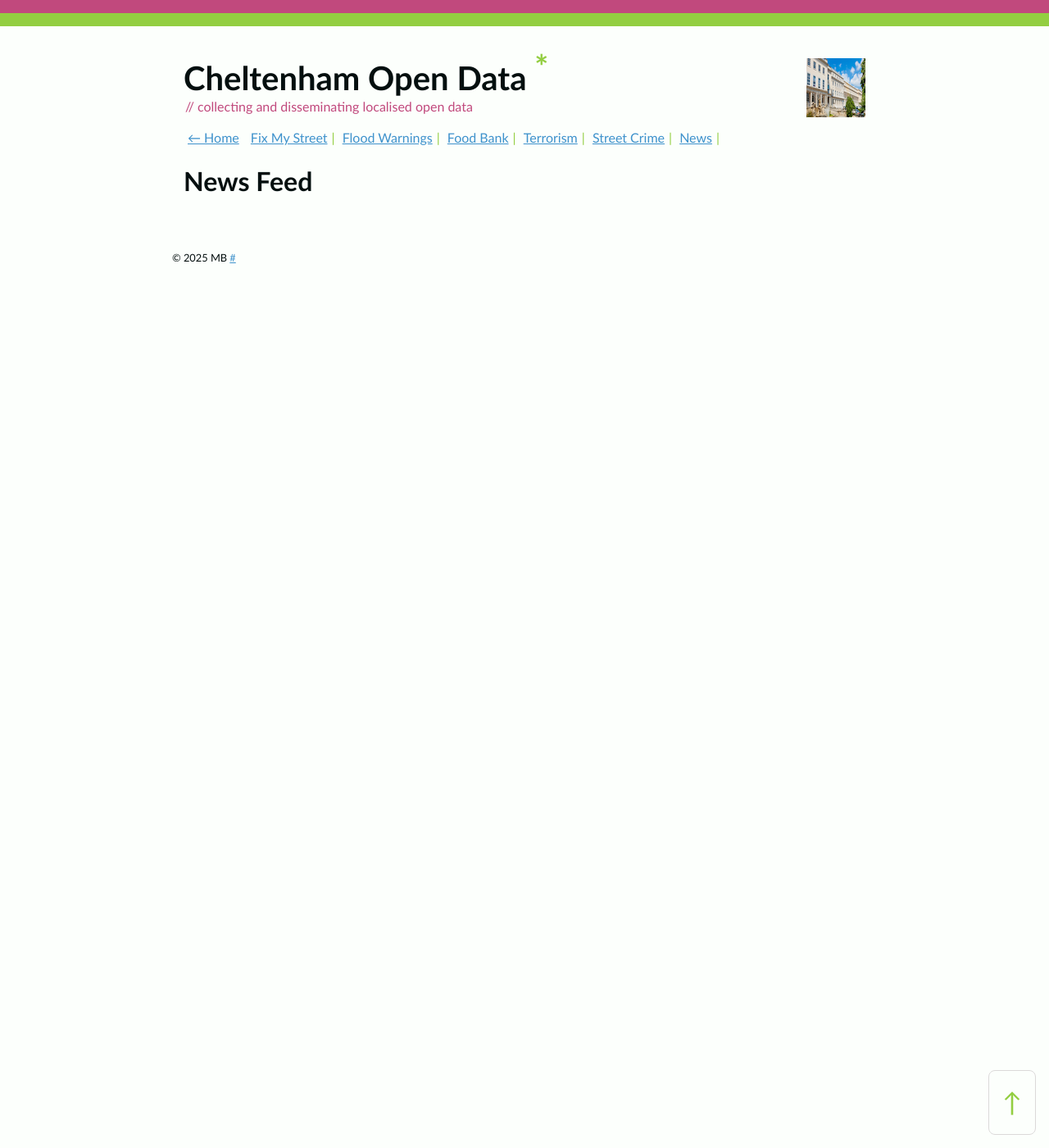
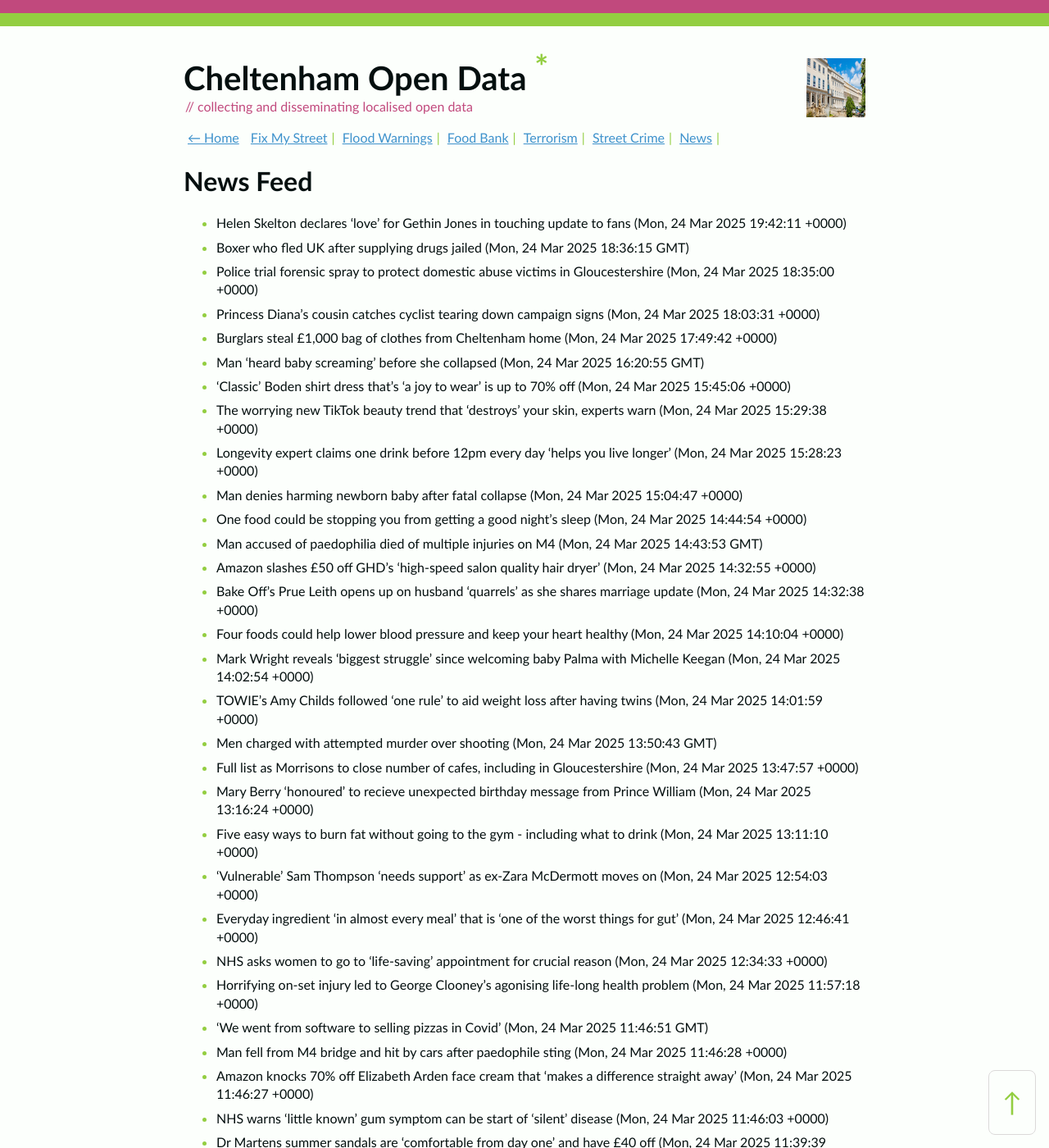
Before and after one commit to mat-0/cheltenham-open-data, a Jekyll site: the page built from _pages/news.md, in a window 1280 px wide and 1400 px high. Shown: the whole window at 82% size. Built offline with Jekyll 4.4.1, drawn with Linux system fonts in a browser that asks for light colours; some of the changed text lies outside the part shown.

Commit message:
news
Signed-off-by: mat-0 <Github@thechels.uk>

```diff
--- a/_pages/news.md
+++ b/_pages/news.md
@@ -1,5 +1,4 @@
 ---
-
 layout: page
 title: News Feed
 seo: local news feed
@@ -8,6 +7,55 @@
 ---
 
 <!-- news_marker starts -->
+- Helen Skelton declares 'love' for Gethin Jones in touching update to fans (Mon, 24 Mar 2025 19:42:11 +0000)
+- Boxer who fled UK after supplying drugs jailed (Mon, 24 Mar 2025 18:36:15 GMT)
+- Police trial forensic spray to protect domestic abuse victims in Gloucestershire (Mon, 24 Mar 2025 18:35:00 +0000)
+- Princess Diana's cousin catches cyclist tearing down campaign signs (Mon, 24 Mar 2025 18:03:31 +0000)
+- Burglars steal £1,000 bag of clothes from Cheltenham home (Mon, 24 Mar 2025 17:49:42 +0000)
+- Man 'heard baby screaming' before she collapsed (Mon, 24 Mar 2025 16:20:55 GMT)
+- 'Classic' Boden shirt dress that's 'a joy to wear' is up to 70% off (Mon, 24 Mar 2025 15:45:06 +0000)
+- The worrying new TikTok beauty trend that 'destroys' your skin, experts warn (Mon, 24 Mar 2025 15:29:38 +0000)
+- Longevity expert claims one drink before 12pm every day 'helps you live longer' (Mon, 24 Mar 2025 15:28:23 +0000)
+- Man denies harming newborn baby after fatal collapse (Mon, 24 Mar 2025 15:04:47 +0000)
+- One food could be stopping you from getting a good night's sleep (Mon, 24 Mar 2025 14:44:54 +0000)
+- Man accused of paedophilia died of multiple injuries on M4 (Mon, 24 Mar 2025 14:43:53 GMT)
+- Amazon slashes £50 off GHD's 'high-speed salon quality hair dryer' (Mon, 24 Mar 2025 14:32:55 +0000)
+- Bake Off's Prue Leith opens up on husband 'quarrels' as she shares marriage update (Mon, 24 Mar 2025 14:32:38 +0000)
+- Four foods could help lower blood pressure and keep your heart healthy (Mon, 24 Mar 2025 14:10:04 +0000)
+- Mark Wright reveals 'biggest struggle' since welcoming baby Palma with Michelle Keegan (Mon, 24 Mar 2025 14:02:54 +0000)
+- TOWIE's Amy Childs followed 'one rule' to aid weight loss after having twins (Mon, 24 Mar 2025 14:01:59 +0000)
+- Men charged with attempted murder over shooting (Mon, 24 Mar 2025 13:50:43 GMT)
+- Full list as Morrisons to close number of cafes, including in Gloucestershire (Mon, 24 Mar 2025 13:47:57 +0000)
+- Mary Berry 'honoured' to recieve unexpected birthday message from Prince William (Mon, 24 Mar 2025 13:16:24 +0000)
+- Five easy ways to burn fat without going to the gym - including what to drink (Mon, 24 Mar 2025 13:11:10 +0000)
+- 'Vulnerable' Sam Thompson 'needs support' as ex-Zara McDermott moves on (Mon, 24 Mar 2025 12:54:03 +0000)
+- Everyday ingredient 'in almost every meal' that is 'one of the worst things for gut' (Mon, 24 Mar 2025 12:46:41 +0000)
+- NHS asks women to go to 'life-saving' appointment for crucial reason (Mon, 24 Mar 2025 12:34:33 +0000)
+- Horrifying on-set injury led to George Clooney's agonising life-long health problem (Mon, 24 Mar 2025 11:57:18 +0000)
+- 'We went from software to selling pizzas in Covid' (Mon, 24 Mar 2025 11:46:51 GMT)
+- Man fell from M4 bridge and hit by cars after paedophile sting (Mon, 24 Mar 2025 11:46:28 +0000)
+- Amazon knocks 70% off Elizabeth Arden face cream that 'makes a difference straight away' (Mon, 24 Mar 2025 11:46:27 +0000)
+- NHS warns 'little known' gum symptom can be start of 'silent' disease (Mon, 24 Mar 2025 11:46:03 +0000)
+- Dr Martens summer sandals are 'comfortable from day one' and have £40 off (Mon, 24 Mar 2025 11:39:39 +0000)
+- Mystery sign swap, M4 bridge demolition and a smelly town (Mon, 24 Mar 2025 11:05:50 GMT)
+- Teachers in divorce 'limbo' take pension legal action (Mon, 24 Mar 2025 06:30:15 GMT)
+- Coach restrictions introduced for tourist village (Mon, 24 Mar 2025 06:27:25 GMT)
+- Litter pickers scheme aims to tackle rubbish (Mon, 24 Mar 2025 06:26:46 GMT)
+- Forest of Dean closer to Unesco 'biosphere' status (Sun, 23 Mar 2025 21:23:32 GMT)
+- Boy, 12, injured in collision with e-bike (Sun, 23 Mar 2025 08:16:43 GMT)
+- Mum-of-three on her long Covid 'rollercoaster' (Sun, 23 Mar 2025 07:16:17 GMT)
+- Future farmers told about the value of horse power (Sat, 22 Mar 2025 10:09:35 GMT)
+- Man missing after getting on train to go home (Sat, 22 Mar 2025 08:28:03 GMT)
+- Gloucestershire in pics: EMF, penguins and rugby (Sat, 22 Mar 2025 07:19:58 GMT)
+- Teen woodworker appears on TV for a second time (Sat, 22 Mar 2025 07:18:09 GMT)
+- Firefighters protest over shift pattern change (Fri, 21 Mar 2025 15:52:06 GMT)
+- Celeb hunting in the Cotswolds (Wed, 12 Feb 2025 09:49:00 GMT)
+- Over 70 tractors protest tax changes in Gloucestershire (Tue, 11 Feb 2025 14:28:00 GMT)
+- The knit and knatter revolution in Gloucester (Tue, 11 Feb 2025 11:44:00 GMT)
+- The Big Cases (Fri, 20 Dec 2024 12:00:00 GMT)
+- The Big Cases (Fri, 03 May 2024 20:30:00 GMT)
+- The Big Cases (Thu, 21 Dec 2023 18:00:00 GMT)
+- The Big Cases (Fri, 17 Nov 2023 14:00:00 GMT)
+- The Big Cases (Tue, 26 Sep 2023 16:00:00 GMT)
 
-
-<!-- mews_marker ends -->
+<!-- news_marker ends -->
```
Also changed, not shown: _python/news.py (+19 -4 lines).
